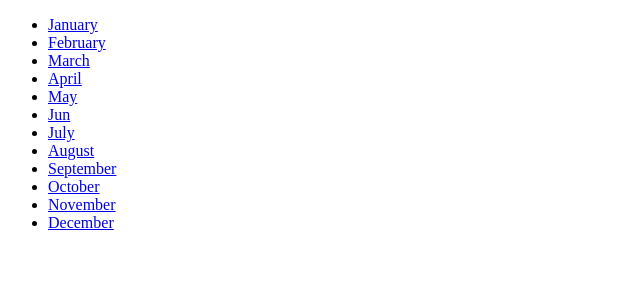
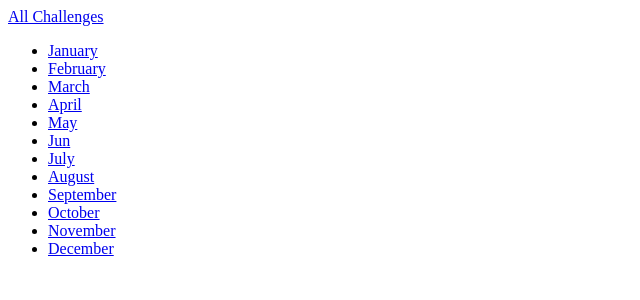
Before and after one commit to s4remi/monthly_challenges, a Django app: page /challenges/ in a window 1280 px wide. Shown: the top 300 px of the page, without its empty margins (0-640 px from the left). Run offline with Django 5.2, Linux system fonts and the light colour scheme.

Commit message:
use include tag for having a nav bar in html pages

```diff
--- /dev/null
+++ b/challenges/templates/challenges/includes/header.html
@@ -0,0 +1,5 @@
+<header>
+  <nav>
+    <a href={% url "index"  %}>All Challenges</a>
+  </nav>
+</header>
--- a/challenges/templates/challenges/index.html
+++ b/challenges/templates/challenges/index.html
@@ -5,6 +5,7 @@ All challenges
 {% endblock  %}
 
 {% block content %}
+{%include "challenges/includes/header.html"%}
 <ul>
     {% for month in data%}
     <li><a href={%url "month-challenge" month%}>{{month|title}}</a></li>
--- a/challenges/urls.py
+++ b/challenges/urls.py
@@ -2,7 +2,7 @@ from django.urls import path
 from . import views
 
 urlpatterns = [
-    path("", views.index),  # to saee the list of the month in /challenges
+    path("", views.index, name="index"),  # to see the list of the month in /challenges
     path("<int:month>", views.monthly_number_challenge),
     # adding key name to make sure we are able to have a dynamic url path instead of
     # hard coding it in the views.py
```
Also changed, not shown: challenges/templates/challenges/challenge.html (+8 -6 lines).
